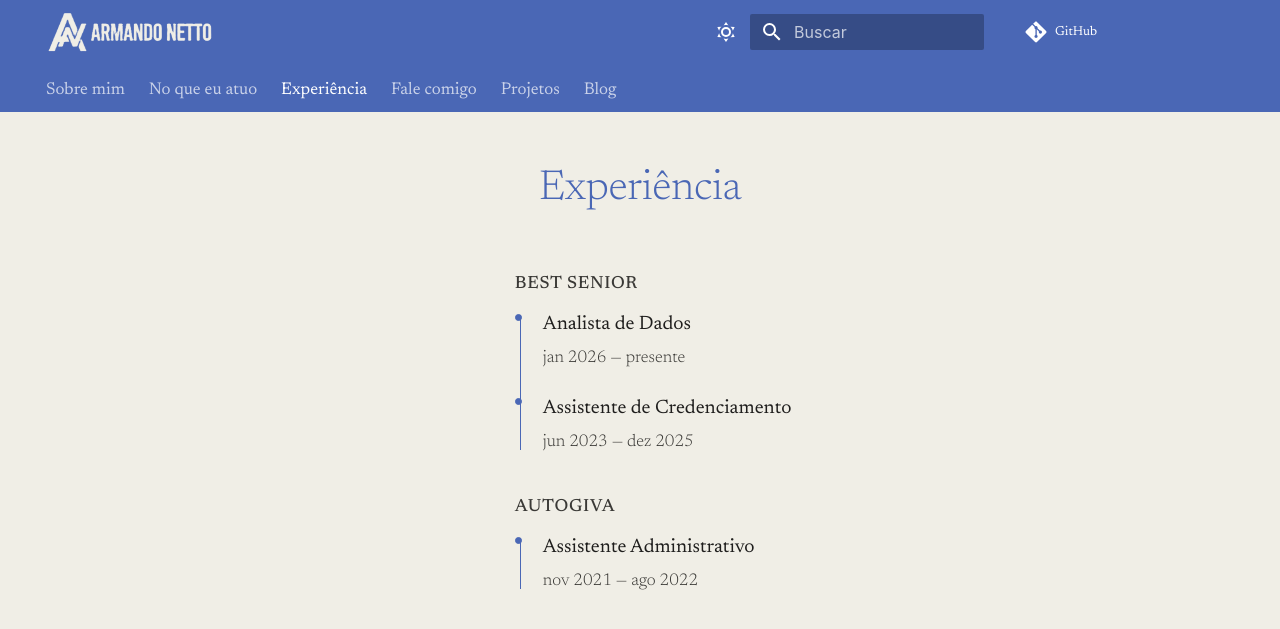
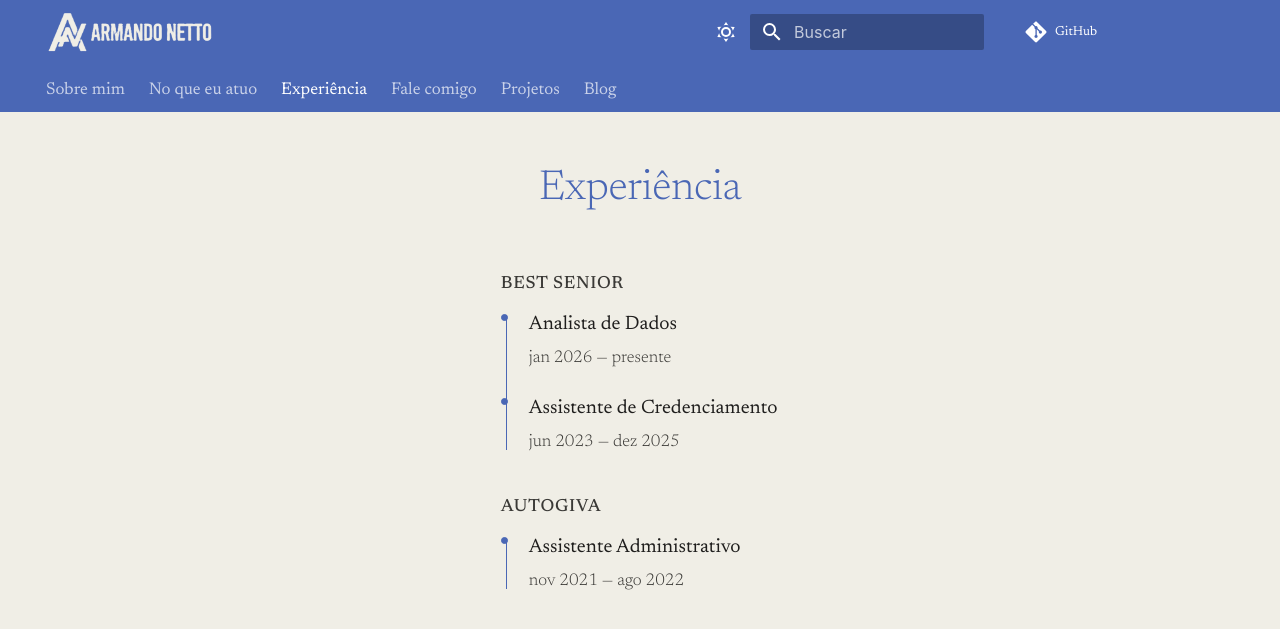
Before and after one commit to armandonettox/portifolio, an MkDocs documentation site: the page built from docs/experiencia.md, in a window 1280 px wide. Shown: the top 629 px of the page. Built offline with MkDocs 1.6.1 and Material for MkDocs 9.7.7, drawn with Linux system fonts in a browser that asks for light colours.

Commit message:
fix(experiencia): compensa oticamente o recuo da regua da timeline

```diff
--- a/docs/stylesheets/extra.css
+++ b/docs/stylesheets/extra.css
@@ -418,6 +418,9 @@ details[open] > summary.pf-section-title::before {
   flex-direction: column;
   gap: 1.2rem;
   width: fit-content;
+  /* compensa oticamente o recuo da regua da timeline (1.4rem):
+     sem isso o texto dos cargos parece deslocado a direita do titulo */
+  transform: translateX(-0.7rem);
 }
 .pf-exp-group { display: flex; flex-direction: column; gap: 0; }
 .pf-exp-empresa {
--- a/mkdocs.yml
+++ b/mkdocs.yml
@@ -45,7 +45,7 @@ plugins:
         - Bastidores
 
 extra_css:
-  - stylesheets/extra.css?v=20260719c
+  - stylesheets/extra.css?v=20260719d
 
 extra_javascript:
   - javascripts/extra.js
```
